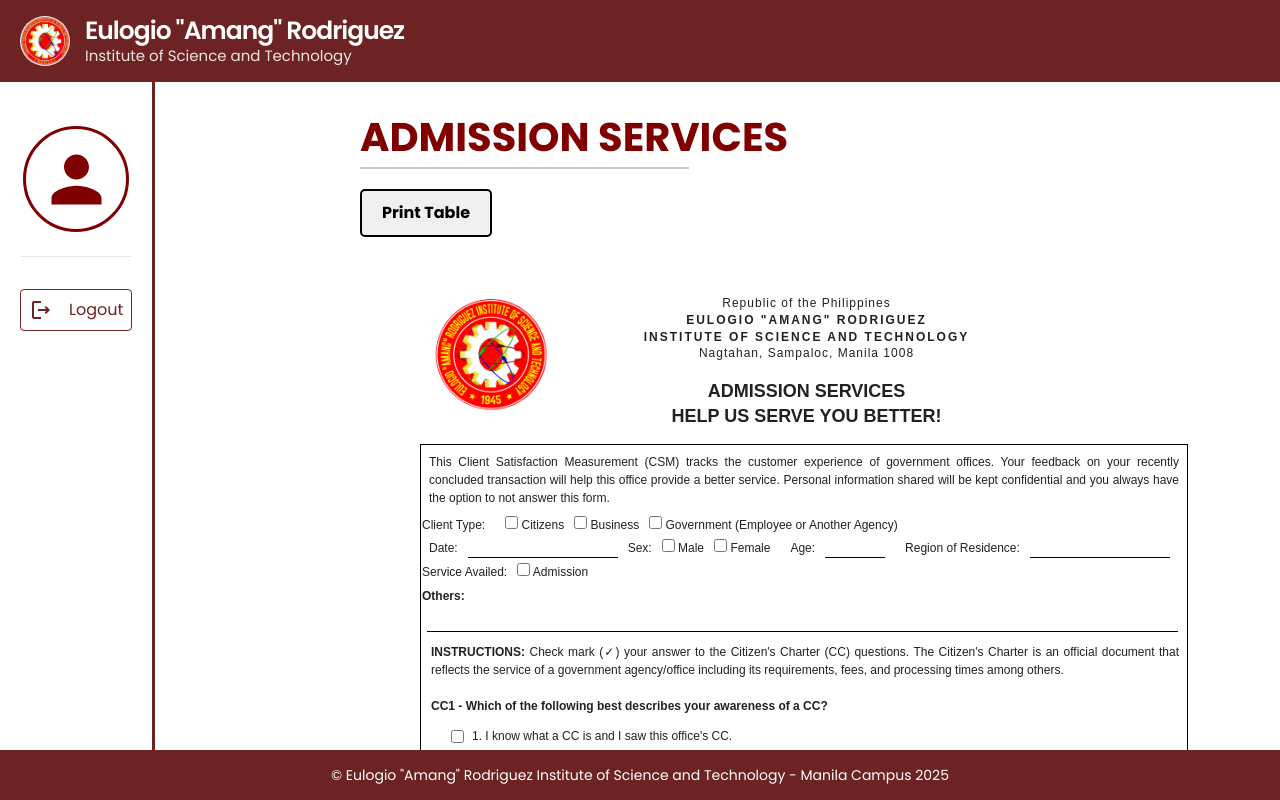
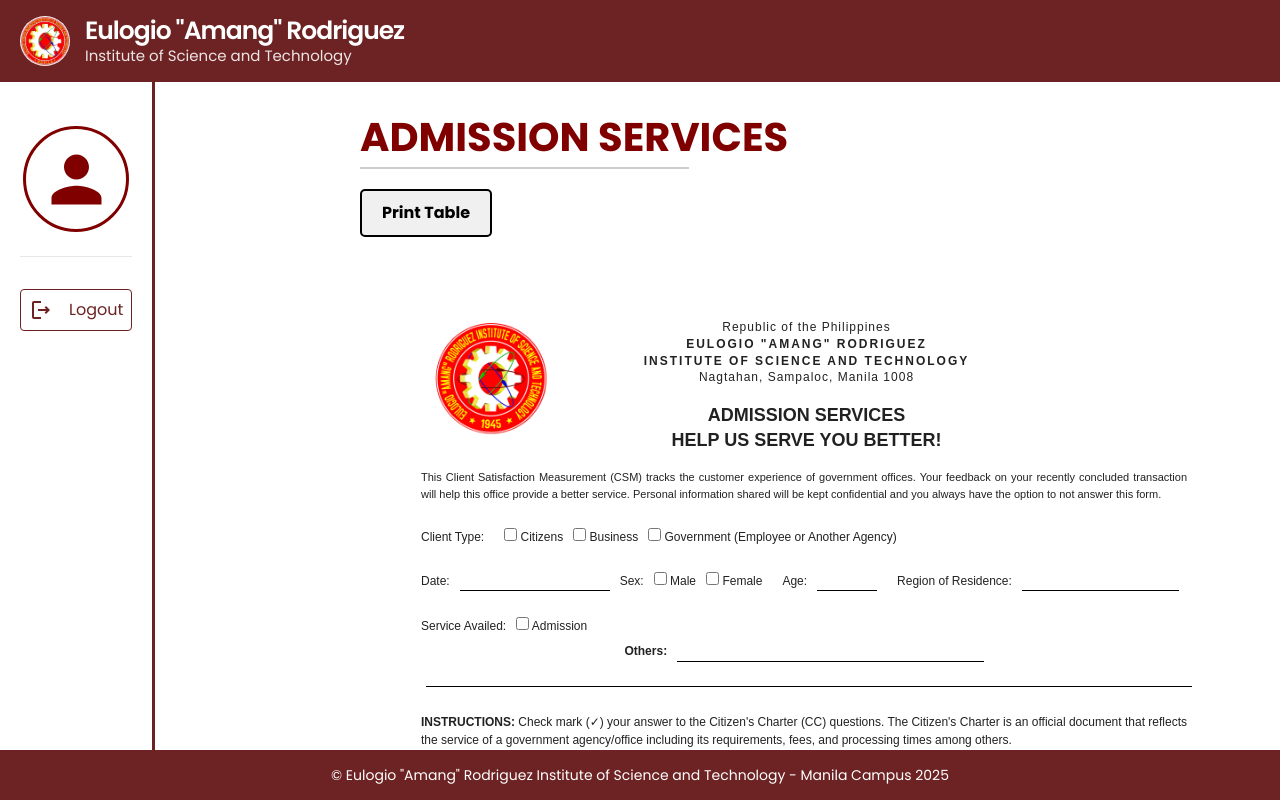
Before and after one commit to Mecasio/eis, a React (Vite) app in the folder frontend/: page /admission_services in a window 1280 px wide. Built offline with nearby package versions, Linux system fonts and the light colour scheme; sample sign-in values are in the browser's storage.

Commit message:
Update AdmissionServices.jsx

```diff
--- a/frontend/src/components/AdmissionServices.jsx
+++ b/frontend/src/components/AdmissionServices.jsx
@@ -77,8 +77,8 @@
 
               /* FIX ICON SIZE ON PRINT */
         svg.MuiSvgIcon-root {
-          width: 24px !important;
-          height: 24px !important;
+          width: 50px !important;
+          height: 50xpx !important;
         }
           </style>
         </head>
@@ -140,7 +140,7 @@
         `}
                         </style>
 
-
+                        <br />
 
                         <div className="section">
 
@@ -246,7 +246,7 @@
 
                             <table
                                 style={{
-                                    border: "1px solid black",
+
                                     borderCollapse: "collapse",
                                     fontFamily: "Arial, Helvetica, sans-serif",
                                     width: "8in",
@@ -259,13 +259,13 @@
 
                                     {/* Title: PERSONAL DATA FORM */}
                                     <tr>
-                                        <td colSpan="2" style={{ padding: "8px", textAlign: "justify", fontSize: "12px" }}>
+                                        <td colSpan="2" style={{ textAlign: "justify", fontSize: "11px" }}>
                                             This Client Satisfaction Measurement (CSM) tracks the customer experience of government offices.
                                             Your feedback on your recently concluded transaction will help this office provide a better service.
                                             Personal information shared will be kept confidential and you always have the option to not answer this form.
                                         </td>
                                     </tr>
-
+                                    <br />
 
                                     <table
                                         style={{
@@ -275,6 +275,7 @@
                                             margin: "0 auto",
                                             textAlign: "left",
                                             tableLayout: "fixed",
+                                            fontSize: "12px",
                                         }}
                                     >
                                         <tbody>
@@ -294,7 +295,7 @@
                                             </tr>
                                         </tbody>
                                     </table>
-
+                                    <br />
                                     <table
                                         style={{
                                             borderCollapse: "collapse",
@@ -308,7 +309,7 @@
                                     >
                                         <tbody>
                                             <tr>
-                                                <td colSpan="2" style={{ padding: "4px 8px" }}>
+                                                <td colSpan="2">
                                                     <label style={{ marginRight: "10px" }}>Date:</label>
                                                     <input
                                                         type="text"
@@ -351,14 +352,14 @@
                                                             border: "none",
                                                             borderBottom: "1px solid black",
                                                             outline: "none",
-                                                            width: "140px"
+                                                            width: "157px"
                                                         }}
                                                     />
                                                 </td>
                                             </tr>
                                         </tbody>
                                     </table>
-
+                                    <br />
                                     <table
                                         style={{
                                             borderCollapse: "collapse",
@@ -393,15 +394,29 @@
                                     >
                                         <tbody>
                                             <tr>
-                                                <td colSpan="2" style={{ textAlign: "left" }}>
-                                                    <span style={{ fontWeight: "bold", fontSize: "12px", marginRight: "30px", }}>Others:</span>
+                                                <td colSpan="2" style={{ textAlign: "center" }}>
+
+                                                    <span style={{ fontWeight: "bold", fontSize: "12px", marginRight: "10px", }}>Others:</span>
+                                                    <span
+                                                        style={{
+                                                            display: "inline-block",
+
+                                                            borderBottom: "1px solid black",
+                                                            width: "40%",
+                                                            height: "20px",
+                                                            verticalAlign: "bottom",
+                                                            marginTop: "5px"
+                                                        }}
+                                                    >
+
+                                                    </span>
 
                                                     <span
                                                         style={{
                                                             display: "inline-block",
                                                             marginLeft: "5px",
                                                             borderBottom: "1px solid black",
-                                                            width: "98%",
+                                                            width: "100%",
                                                             height: "20px",
                                                             verticalAlign: "bottom",
                                                             marginTop: "5px"
@@ -415,7 +430,7 @@
                                     </table>
 
 
-
+                                    <br />
 
                                     <table
                                         style={{
@@ -430,14 +445,14 @@
                                         <tbody>
                                             {/* INSTRUCTIONS */}
                                             <tr>
-                                                <td colSpan={2} style={{ padding: '10px', textAlign: 'justify', fontSize: '12px' }}>
+                                                <td colSpan={2} style={{ textAlign: 'justify', fontSize: '12px' }}>
                                                     <strong>INSTRUCTIONS:</strong> Check mark (✓) your answer to the Citizen's Charter (CC) questions. The Citizen's Charter is an official document that reflects the service of a government agency/office including its requirements, fees, and processing times among others.
                                                 </td>
                                             </tr>
 
                                             {/* CC1 QUESTION */}
                                             <tr>
-                                                <td colSpan={2} style={{ padding: '8px 10px', fontWeight: 'bold', fontSize: '12px', textAlign: 'justify' }}>
+                                                <td colSpan={2} style={{ marginTop: "10px", fontWeight: 'bold', fontSize: '12px', textAlign: 'justify' }}>
                                                     CC1 - Which of the following best describes your awareness of a CC?
                                                 </td>
                                             </tr>
@@ -450,7 +465,7 @@
                                                 "4. I do not know what a CC is and I did not see one in this office. (Answer 'N/A' on CC2 and CC3)"
                                             ].map((text, index) => (
                                                 <tr key={`cc1-${index}`}>
-                                                    <td colSpan={2} style={{ padding: '4px 10px' }}>
+                                                    <td colSpan={2}>
                                                         <label style={{ display: 'flex', alignItems: 'center', marginLeft: "20px", fontSize: "12px" }}>
                                                             <input type="checkbox" name="cc1" style={{ marginRight: '8px' }} />
                                                             {text}
@@ -461,7 +476,7 @@
 
                                             {/* CC2 QUESTION */}
                                             <tr>
-                                                <td colSpan={2} style={{ padding: '8px 10px', fontWeight: 'bold', fontSize: '12px', textAlign: 'justify' }}>
+                                                <td colSpan={2} style={{ fontWeight: 'bold', fontSize: '12px', textAlign: 'justify' }}>
                                                     CC2 - If aware of CC (answered 1-3 in CC1), would you say that the CC of this office was...?
                                                 </td>
                                             </tr>
@@ -474,7 +489,7 @@
                                             ].map((row, i) => (
                                                 <tr key={`cc2-${i}`}>
                                                     {row.map((text, j) => (
-                                                        <td key={j} style={{ padding: '4px 10px', width: '50%' }}>
+                                                        <td key={j} style={{ width: '50%' }}>
                                                             {text && (
                                                                 <label style={{ display: 'flex', alignItems: 'center', marginLeft: "20px", fontSize: "12px" }}>
                                                                     <input type="checkbox" name="cc2" style={{ marginRight: '8px' }} />
@@ -488,7 +503,7 @@
 
                                             {/* CC3 QUESTION */}
                                             <tr>
-                                                <td colSpan={2} style={{ padding: '8px 10px', fontWeight: 'bold', fontSize: '12px', textAlign: 'justify' }}>
+                                                <td colSpan={2} style={{ fontWeight: 'bold', fontSize: '12px', textAlign: 'justify' }}>
                                                     CC3 - If aware of CC (answered codes 1-3 in CC1), how much did the CC help you in your transaction?
                                                 </td>
                                             </tr>
@@ -500,7 +515,7 @@
                                             ].map((row, i) => (
                                                 <tr key={`cc3-${i}`}>
                                                     {row.map((text, j) => (
-                                                        <td key={j} style={{ padding: '4px 10px', width: '50%' }}>
+                                                        <td key={j} style={{ width: '50%' }}>
                                                             <label style={{ display: 'flex', alignItems: 'center', marginLeft: "20px", fontSize: "12px" }}>
                                                                 <input type="checkbox" name="cc3" style={{ marginRight: '8px' }} />
                                                                 {text}
@@ -518,7 +533,7 @@
 
                                         </tbody>
                                     </table>
-
+                                    <br />
 
 
 
@@ -537,7 +552,7 @@
                             >
                                 <tbody>
                                     <tr>
-                                        <td colSpan="40" style={{ textAlign: 'justify', padding: '12px', fontSize: '12px' }}>
+                                        <td colSpan="40" style={{ textAlign: 'justify', fontSize: '12px' }}>
                                             <strong>INSTRUCTIONS:</strong> <span> For SQD 0–8, please put a check mark ( ✓ ) on the column that best corresponds to your answer.</span>
                                         </td>
                                     </tr>
@@ -683,7 +698,8 @@
                                             }}
                                         >
                                             <div style={{ display: "flex", flexDirection: "column", alignItems: "center", justifyContent: "center" }}>
-                                                <div style={{ fontSize: "20px" }}>N/A</div>
+                                                <div style={{ fontSize: "30px", fontWeight: "bold" }}>N/A</div>
+                                                <br />
                                                 <span>Not Applicable</span>
 
 
@@ -701,7 +717,7 @@
                                                 border: "1px solid black",
                                                 textAlign: "left",
                                                 padding: "8px",
-                                                fontWeight: "bold",
+
                                                 fontSize: "12px",
                                                 fontFamily: "Arial, sans-serif",
                                             }}
@@ -782,8 +798,8 @@
                                                 border: "1px solid black",
                                                 textAlign: "left",
                                                 padding: "8px",
-                                                fontWeight: "bold",
-                                                fontSize: "12px",
+
+                                                fontSize: "11px",
                                                 fontFamily: "Arial, sans-serif",
                                             }}
                                         >
@@ -862,11 +878,11 @@
                                                 border: "1px solid black",
                                                 textAlign: "left",
                                                 padding: "8px",
-                                                fontWeight: "bold",
-                                                fontSize: "12px",
+
+                                                fontSize: "11px",
                                             }}
                                         >
-                                            SQD2. The office followed the transaction's requirements and steps based on the information provided
+                                            SQD2. The office followed the transaction's requirements and steps based on the information provided.
 
                                         </td>
                                         <td
@@ -941,12 +957,12 @@
                                                 border: "1px solid black",
                                                 textAlign: "left",
                                                 padding: "8px",
-                                                fontWeight: "bold",
-                                                fontSize: "12px",
+
+                                                fontSize: "11px",
                                                 fontFamily: "Arial, sans-serif",
                                             }}
                                         >
-                                            SQD3. The steps (including payment) I needed to do for my transaction were easy and simple
+                                            SQD3. The steps (including payment) I needed to do for my transaction were easy and simple.
 
                                         </td>
                                         <td
@@ -1021,9 +1037,9 @@
                                                 border: "1px solid black",
                                                 textAlign: "left",
                                                 padding: "8px",
-                                                fontWeight: "bold",
+
                                                 fontFamily: "Arial, sans-serif",
-                                                fontSize: "12px",
+                                                fontSize: "11px",
                                             }}
                                         >
                                             SQD4. I easily found information about my transaction from the office or its website.
@@ -1101,8 +1117,8 @@
                                                 border: "1px solid black",
                                                 textAlign: "left",
                                                 padding: "8px",
-                                                fontWeight: "bold",
-                                                fontSize: "12px",
+
+                                                fontSize: "11px",
                                                 fontFamily: "Arial, sans-serif",
                                             }}
                                         >
@@ -1181,8 +1197,8 @@
                                                 border: "1px solid black",
                                                 textAlign: "left",
                                                 padding: "8px",
-                                                fontWeight: "bold",
-                                                fontSize: "12px",
+
+                                                fontSize: "11px",
                                                 fontFamily: "Arial, sans-serif",
                                             }}
                                         >
@@ -1261,12 +1277,12 @@
                                                 border: "1px solid black",
                                                 textAlign: "left",
                                                 padding: "8px",
-                                                fontWeight: "bold",
-                                                fontSize: "12px",
+
+                                                fontSize: "11px",
                                                 fontFamily: "Arial, sans-serif",
                                             }}
                                         >
-                                            SQD7. I was treated courteously by the staff, and (if asked for help) the staff was helpful
+                                            SQD7. I was treated courteously by the staff, and (if asked for help) the staff was helpful.
 
                                         </td>
                                         <td
@@ -1341,8 +1357,8 @@
                                                 border: "1px solid black",
                                                 textAlign: "left",
                                                 padding: "8px",
-                                                fontWeight: "bold",
-                                                fontSize: "12px",
+
+                                                fontSize: "11px",
                                                 fontFamily: "Arial, sans-serif",
                                             }}
                                         >
@@ -1407,18 +1423,20 @@
                                             colSpan={4}
                                             style={{
                                                 border: "1px solid black",
-                                                padding: "8px",
+                                                padding: "12px",
                                                 textAlign: "Center",
                                             }}
                                         >
 
                                         </td>
                                     </tr>
+
                                     <tr>
                                         <td colSpan={40} style={{ textAlign: "left", fontFamily: "Times New Roman", fontSize: "12px", paddingTop: "5px" }}>
-                                            <span style={{ fontWeight: "bold", marginRight: "10px" }}>Suggestion on how we can further improve our services (optional):</span>{" "}
+                                            <span style={{ fontWeight: "bold", marginRight: "10px", paddingBottom: "20px" }}>Suggestion on how we can further improve our services (optional):</span>{" "}
 
-                                            <span style={{ display: "inline-block", borderBottom: "1px solid black", width: "52%", paddingLeft: "10px" }}>
+                                            <br />
+                                            <span style={{ marginTop: "20px", display: "inline-block", borderBottom: "1px solid black", width: "100%", paddingLeft: "10px" }}>
                                                 {/* Full name goes here */}
                                             </span>
                                         </td>
@@ -1429,7 +1447,7 @@
                                         <td colSpan={40} style={{ textAlign: "left", fontFamily: "Times New Roman", fontSize: "12px", paddingTop: "5px" }}>
                                             <span style={{ fontWeight: "bold", marginRight: "10px" }}>Email Address: (optional)</span>{" "}
 
-                                            <span style={{ display: "inline-block", borderBottom: "1px solid black", width: "50%", paddingLeft: "10px" }}>
+                                            <span style={{ marginTop: "15px", display: "inline-block", borderBottom: "1px solid black", width: "50%", paddingLeft: "10px" }}>
                                                 {/* Full name goes here */}
                                             </span>
                                         </td>
@@ -1438,8 +1456,8 @@
                                 </tbody>
                             </table>
 
-
-
+                            <br />
+                            <div style={{ fontSize: "20px", fontFamily: "Arial", textAlign: "Center" }}>THANK YOU!</div>
 
 
 
```
Lines whose indentation alone changed are shown as unchanged.
